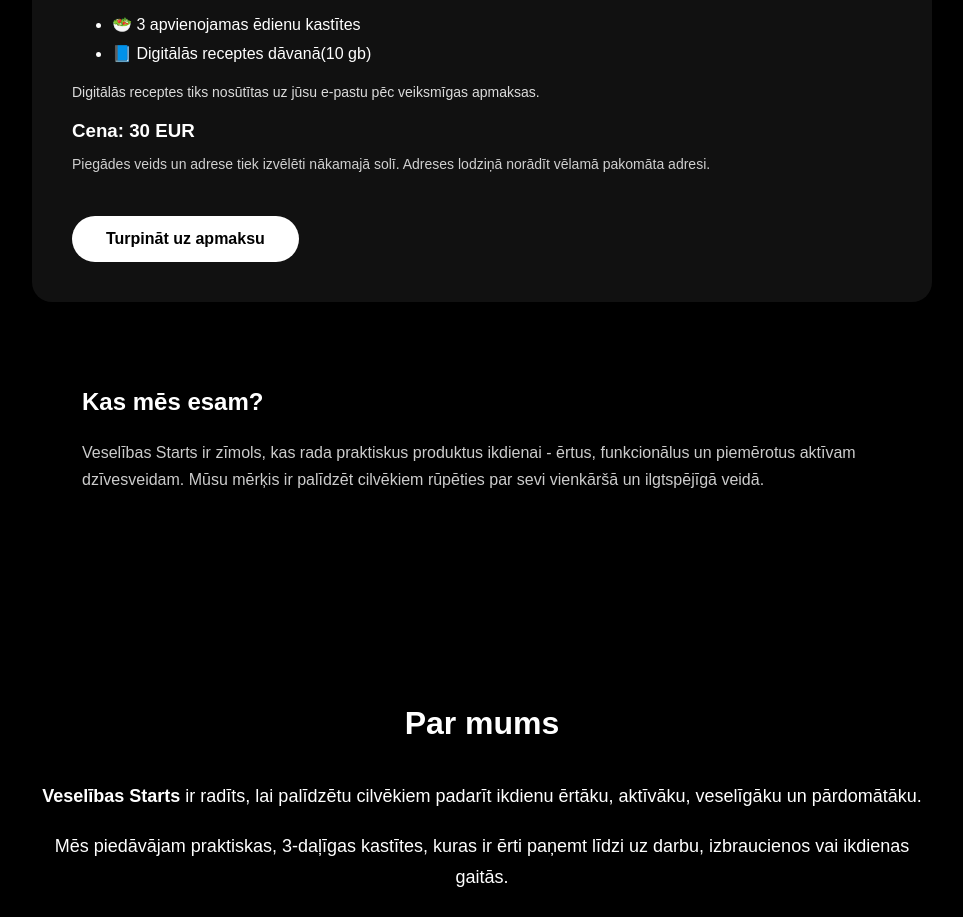
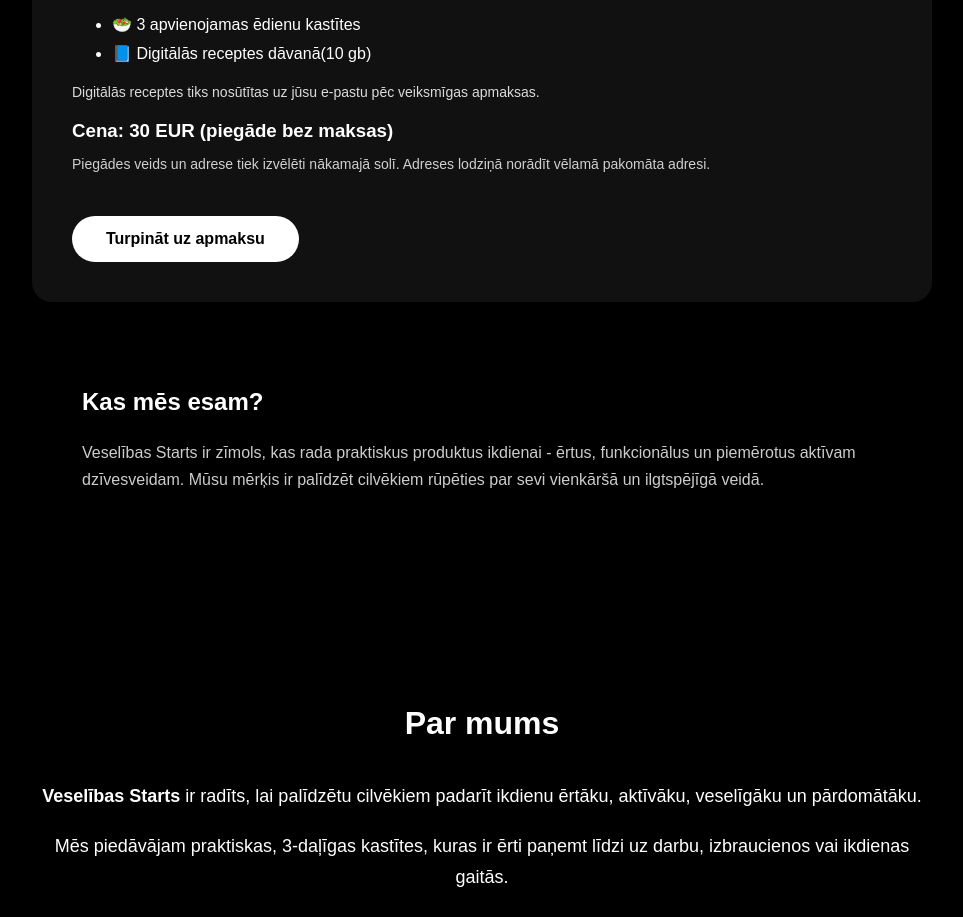
Before and after one commit to raivobraksis/veselibasstarts-frontend, a React (Vite) app: page / in a window 1280 px wide. Shown: the part 860-1777 px from the top of the page, without its empty margins (158-1121 px from the left). Built offline with nearby package versions, Linux system fonts and the light colour scheme.

Commit message:
Update ProductCard.jsx

```diff
--- a/src/components/ProductCard.jsx
+++ b/src/components/ProductCard.jsx
@@ -44,7 +44,7 @@
           pēc veiksmīgas apmaksas.
         </p>
 
-        <h3 style={{ marginTop: "20px" }}>Cena: 30 EUR</h3>
+        <h3 style={{ marginTop: "20px" }}>Cena: 30 EUR (piegāde bez maksas)</h3>
 
         <p style={{ fontSize: "14px", opacity: 0.8 }}>
           Piegādes veids un adrese tiek izvēlēti nākamajā solī. Adreses lodziņā norādīt
```
